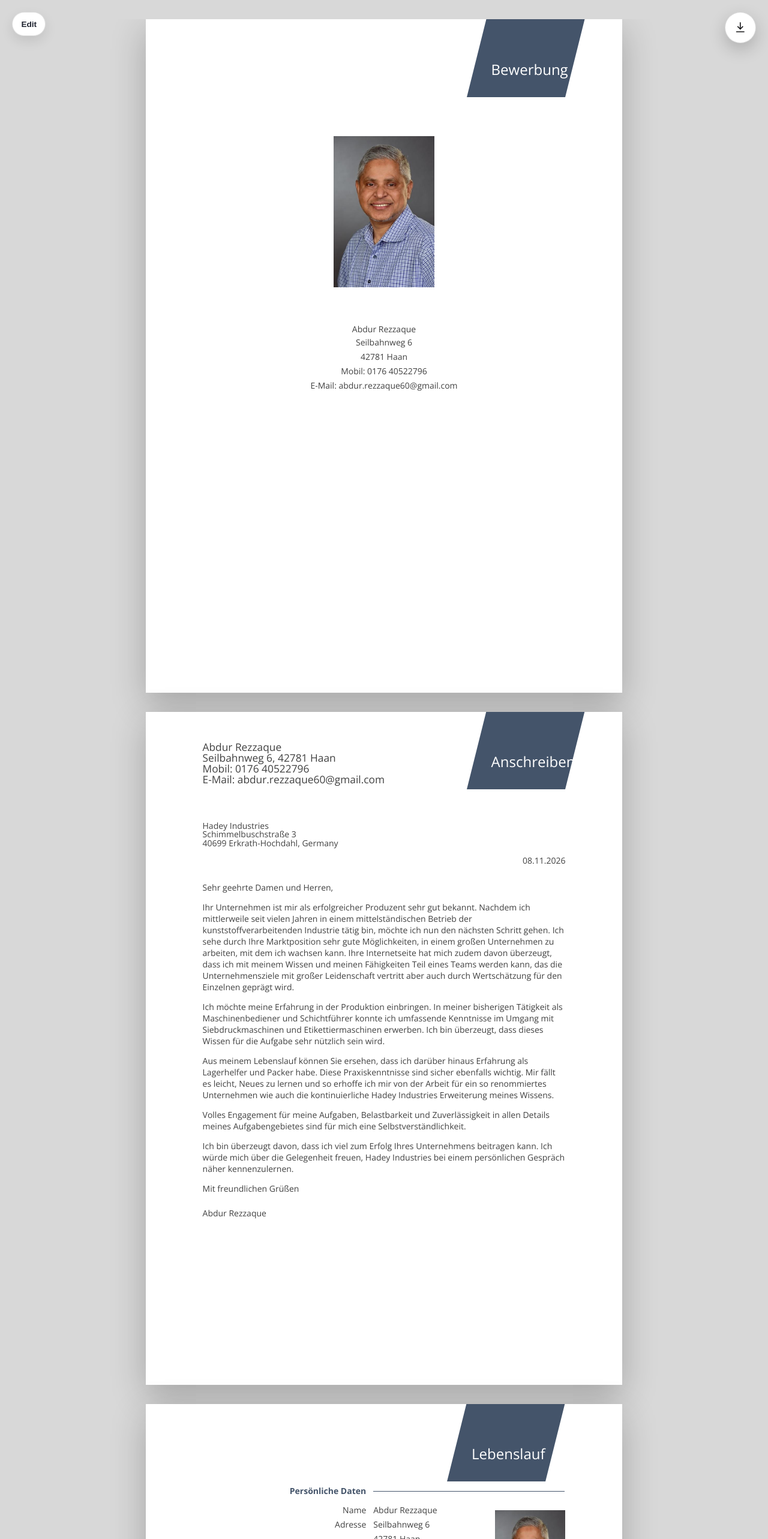
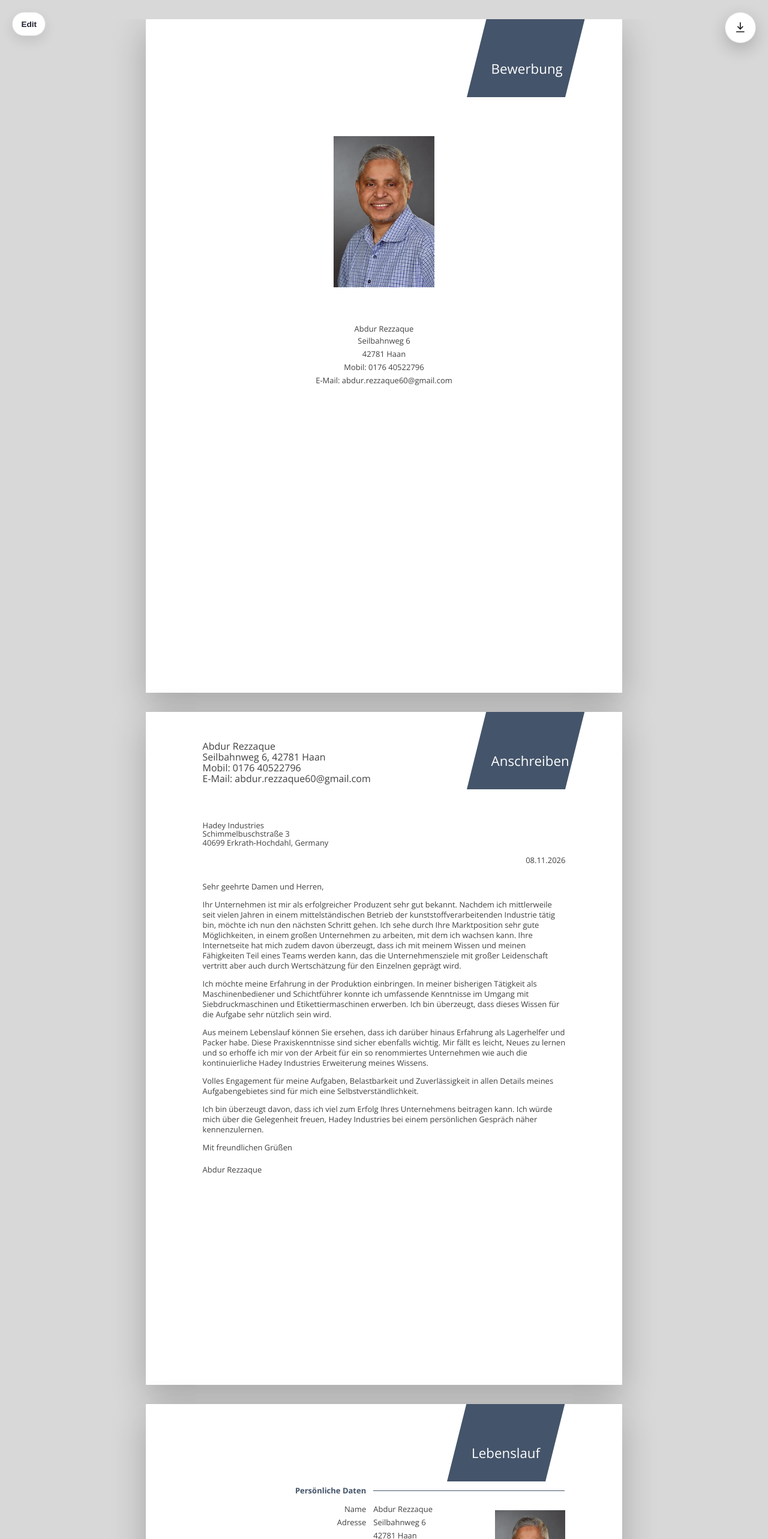
Before and after one commit to shahmedme/bewerbung-abdur-rezzaque, a React (Vite) app: page / in a window 1280 px wide. Shown: the top 2566 px of the page at 60% size. Built offline with nearby package versions, Linux system fonts and the light colour scheme.

Commit message:
Set resume page body text to 13px
Adjust cover, letter, and CV typography to the chosen body size while keeping title hierarchy.

```diff
--- a/src/pages/BewerbungAbdurRezzaque.css
+++ b/src/pages/BewerbungAbdurRezzaque.css
@@ -389,7 +389,7 @@
 	right: 0;
 	z-index: 3;
 	color: #404040;
-	font-size: 14px;
+	font-size: 13px;
 	line-height: 1.309;
 	text-align: center;
 }
@@ -400,11 +400,11 @@
 
 .bew-cover-meta-spaced {
 	margin-top: 27.3pt;
-	line-height: 24px;
+	line-height: 22px;
 }
 
 .bew-cover-meta-spaced ~ p {
-	line-height: 24px;
+	line-height: 22px;
 }
 
 .bew-letter-date {
@@ -414,7 +414,7 @@
 	z-index: 3;
 	margin: 0;
 	color: #404040;
-	font-size: 14px;
+	font-size: 13px;
 	line-height: 1.309;
 }
 
@@ -425,16 +425,16 @@
 	width: 453.68pt;
 	z-index: 3;
 	color: #404040;
-	font-size: 14px;
-	line-height: 19px;
+	font-size: 13px;
+	line-height: 17px;
 }
 
 .bew-letter-text p {
-	margin: 0 0 14px;
+	margin: 0 0 13px;
 }
 
 .bew-letter-closing {
-	margin-bottom: 22px !important;
+	margin-bottom: 20px !important;
 }
 
 .bew-cv-body {
@@ -443,7 +443,7 @@
 	left: 70.82pt;
 	right: 70.82pt;
 	z-index: 3;
-	font-size: 14px;
+	font-size: 13px;
 	line-height: 1.309;
 }
 
@@ -462,7 +462,7 @@
 .bew-cv-section-head h3 {
 	margin: 0;
 	color: #44546a;
-	font-size: 14px;
+	font-size: 13px;
 	font-weight: 700;
 	line-height: 1.309;
 	text-align: right;
@@ -482,7 +482,7 @@
 }
 
 .bew-cv-personal .bew-cv-row {
-	min-height: 24px;
+	min-height: 22px;
 	align-items: start;
 }
 
@@ -517,7 +517,7 @@
 }
 
 .bew-cv-job .bew-cv-row {
-	line-height: 19px;
+	line-height: 17px;
 }
 
 .bew-cv-job .bew-cv-label {
@@ -529,7 +529,7 @@
 	top: 788.9pt;
 	left: 70.82pt;
 	margin: 0;
-	font-size: 14px;
+	font-size: 13px;
 	line-height: 1.309;
 }
 
--- a/src/pages/BewerbungAbdurRezzaque.tsx
+++ b/src/pages/BewerbungAbdurRezzaque.tsx
@@ -32,7 +32,7 @@ type TextProps = {
 function T({
 	left,
 	top,
-	size = 10.5,
+	size = 9.75,
 	bold = false,
 	color = BODY,
 	z,
@@ -111,7 +111,7 @@ function CoverPage({
 	return (
 		<article className="bew-page" ref={pageRef}>
 			<div className="bew-banner bew-banner--cover" />
-			<T left={431.62} top={50.63} size={18} color={WHITE}>
+			<T left={431.62} top={50.63} size={16.75} color={WHITE}>
 				Bewerbung
 			</T>
 			<img
@@ -146,19 +146,19 @@ function LetterPage({
 	return (
 		<article className="bew-page" ref={pageRef}>
 			<div className="bew-banner bew-banner--letter" />
-			<T left={431.62} top={50.63} size={18} color={WHITE}>
+			<T left={431.62} top={50.63} size={16.75} color={WHITE}>
 				Anschreiben
 			</T>
-			<T left={70.82} top={35.43} size={13}>
+			<T left={70.82} top={35.43} size={12}>
 				{data.name}
 			</T>
-			<T left={70.82} top={48.99} size={13}>
+			<T left={70.82} top={48.99} size={12}>
 				{[data.street, data.city].filter(Boolean).join(", ")}
 			</T>
-			<T left={70.82} top={62.67} size={13}>
+			<T left={70.82} top={62.67} size={12}>
 				{data.phone ? `Mobil: ${data.phone}` : ""}
 			</T>
-			<T left={70.82} top={76.25} size={13}>
+			<T left={70.82} top={76.25} size={12}>
 				{data.email ? `E-Mail: ${data.email}` : ""}
 			</T>
 			<T left={70.82} top={135.91}>
@@ -195,7 +195,7 @@ function CvPage({
 	return (
 		<article className="bew-page" ref={pageRef}>
 			<div className="bew-banner bew-banner--cv" />
-			<T left={407.2} top={50.03} size={18} color={WHITE}>
+			<T left={407.2} top={50.03} size={16.75} color={WHITE}>
 				 Lebenslauf
 			</T>
 			<img
```
